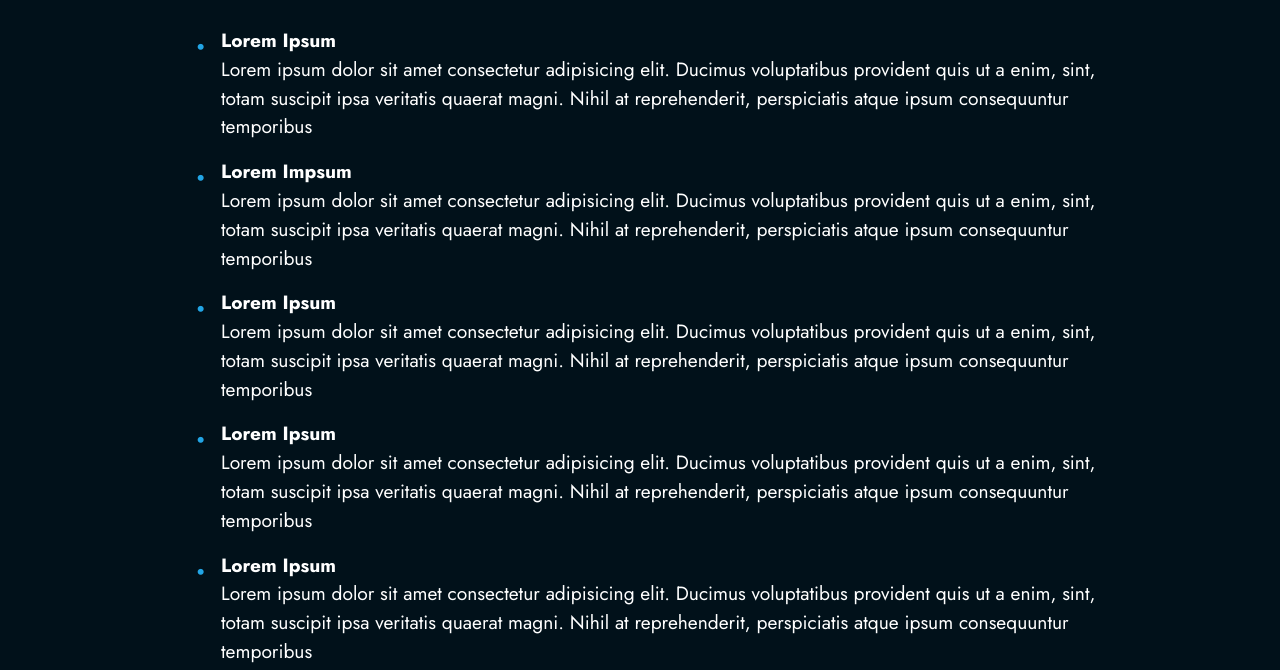
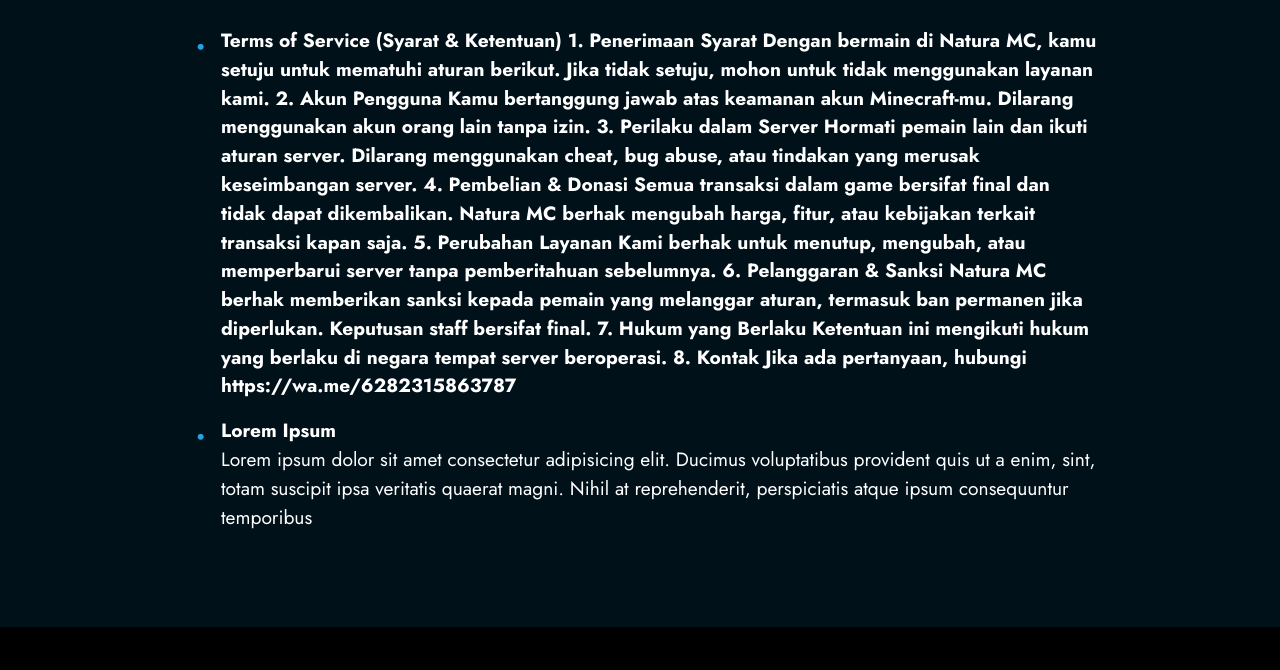
Before and after one commit to AdamRADev/naturamc.website, a plain HTML site: page tos.html in a window 1280 px wide. Shown: the part 1020-1690 px from the top of the page. Drawn offline with Linux system fonts and the light colour scheme; files whose address does not match are found by name.

Commit message:
TOS added

```diff
--- a/tos.html
+++ b/tos.html
@@ -8,14 +8,15 @@
   <meta name="twitter:card" content="summary_large_image"/>
   <meta name="twitter:image:src" content="">
   <meta property="og:image" content="">
-  <meta name="twitter:title" content="Terms of Service - Hypixel">
+  <meta name="twitter:title" content="Home - NaturaMC">
   <meta name="viewport" content="width=device-width, initial-scale=1, minimum-scale=1">
   <link rel="shortcut icon" href="assets/images/512xnewhypixel.png" type="image/x-icon">
-  <meta name="description" content="This is the Terms of Service page of the Minecraft server Hypixel.net">
+  <meta name="description" content="Website TOS Resmi Milik NaturaMC">
 
 
-  <title>Terms of Service - Hypixel</title>
+  <title>TOS - NaturaMC</title>
   <link rel="stylesheet" href="assets/web/assets/mobirise-icons2/mobirise2.css">
+  <link rel="stylesheet" href="assets/web/assets/mobirise-icons/mobirise-icons.css">
   <link rel="stylesheet" href="assets/bootstrap/css/bootstrap.min.css">
   <link rel="stylesheet" href="assets/bootstrap/css/bootstrap-grid.min.css">
   <link rel="stylesheet" href="assets/bootstrap/css/bootstrap-reboot.min.css">
@@ -46,7 +47,7 @@
                         <img src="assets/images/512xnewhypixel.png" alt="" style="height: 3rem;">
                     </a>
                 </span>
-                <span class="navbar-caption-wrap"><a class="navbar-caption text-white display-7" href="#">Hypixel.net</a></span>
+                <span class="navbar-caption-wrap"><a class="navbar-caption text-white display-7" href="#">play.naturamc.my.id</a></span>
             </div>
             <button class="navbar-toggler" type="button" data-toggle="collapse" data-bs-toggle="collapse" data-target="#navbarSupportedContent" data-bs-target="#navbarSupportedContent" aria-controls="navbarNavAltMarkup" aria-expanded="false" aria-label="Toggle navigation">
                 <div class="hamburger">
@@ -104,8 +105,51 @@
                     <h3 class="mbr-section-title mbr-fonts-style mb-4 display-1">
                         <strong>Terms of Service</strong></h3>
                 <ul class="list mbr-fonts-style display-7">
-                    <li><strong>Lorem Ipsum<br></strong>Lorem ipsum dolor sit amet consectetur adipisicing elit. Ducimus voluptatibus provident quis ut a enim, sint, totam suscipit ipsa veritatis quaerat magni. Nihil at reprehenderit, perspiciatis atque ipsum consequuntur temporibus</li><li><strong>Lorem Impsum<br></strong>Lorem ipsum dolor sit amet consectetur adipisicing elit. Ducimus voluptatibus provident quis ut a enim, sint, totam suscipit ipsa veritatis quaerat magni. Nihil at reprehenderit, perspiciatis atque ipsum consequuntur temporibus</li><li><span style="font-size: 1.2rem;"><strong>Lorem Ipsum<br></strong>Lorem ipsum dolor sit amet consectetur adipisicing elit. Ducimus voluptatibus provident quis ut a enim, sint, totam suscipit ipsa veritatis quaerat magni. Nihil at reprehenderit, perspiciatis atque ipsum consequuntur temporibus<br></span></li>
-                    <li><strong>Lorem Ipsum<br></strong>Lorem ipsum dolor sit amet consectetur adipisicing elit. Ducimus voluptatibus provident quis ut a enim, sint, totam suscipit ipsa veritatis quaerat magni. Nihil at reprehenderit, perspiciatis atque ipsum consequuntur temporibus</li><li><strong>Lorem Ipsum<br></strong>Lorem ipsum dolor sit amet consectetur adipisicing elit. Ducimus voluptatibus provident quis ut a enim, sint, totam suscipit ipsa veritatis quaerat magni. Nihil at reprehenderit, perspiciatis atque ipsum consequuntur temporibus</li><li><strong>Lorem Ipsum<br></strong>Lorem ipsum dolor sit amet consectetur adipisicing elit. Ducimus voluptatibus provident quis ut a enim, sint, totam suscipit ipsa veritatis quaerat magni. Nihil at reprehenderit, perspiciatis atque ipsum consequuntur temporibus</li><li><strong>Lorem Ipsum<br></strong>Lorem ipsum dolor sit amet consectetur adipisicing elit. Ducimus voluptatibus provident quis ut a enim, sint, totam suscipit ipsa veritatis quaerat magni. Nihil at reprehenderit, perspiciatis atque ipsum consequuntur temporibus</li>
+                    <li><strong>Terms of Service (Syarat & Ketentuan)
+
+1. Penerimaan Syarat
+
+Dengan bermain di Natura MC, kamu setuju untuk mematuhi aturan berikut. Jika tidak setuju, mohon untuk tidak menggunakan layanan kami.
+
+2. Akun Pengguna
+
+Kamu bertanggung jawab atas keamanan akun Minecraft-mu.
+
+Dilarang menggunakan akun orang lain tanpa izin.
+
+
+3. Perilaku dalam Server
+
+Hormati pemain lain dan ikuti aturan server.
+
+Dilarang menggunakan cheat, bug abuse, atau tindakan yang merusak keseimbangan server.
+
+
+4. Pembelian & Donasi
+
+Semua transaksi dalam game bersifat final dan tidak dapat dikembalikan.
+
+Natura MC berhak mengubah harga, fitur, atau kebijakan terkait transaksi kapan saja.
+
+
+5. Perubahan Layanan
+
+Kami berhak untuk menutup, mengubah, atau memperbarui server tanpa pemberitahuan sebelumnya.
+
+6. Pelanggaran & Sanksi
+
+Natura MC berhak memberikan sanksi kepada pemain yang melanggar aturan, termasuk ban permanen jika diperlukan.
+
+Keputusan staff bersifat final.
+
+
+7. Hukum yang Berlaku
+
+Ketentuan ini mengikuti hukum yang berlaku di negara tempat server beroperasi.
+
+8. Kontak
+
+Jika ada pertanyaan, hubungi https://wa.me/6282315863787</li><li><span style="font-size: 1.2rem;"><strong>Lorem Ipsum<br></strong>Lorem ipsum dolor sit amet consectetur adipisicing elit. Ducimus voluptatibus provident quis ut a enim, sint, totam suscipit ipsa veritatis quaerat magni. Nihil at reprehenderit, perspiciatis atque ipsum consequuntur temporibus<br></span></li>
                 </ul>
             </div>
         </div>
```
